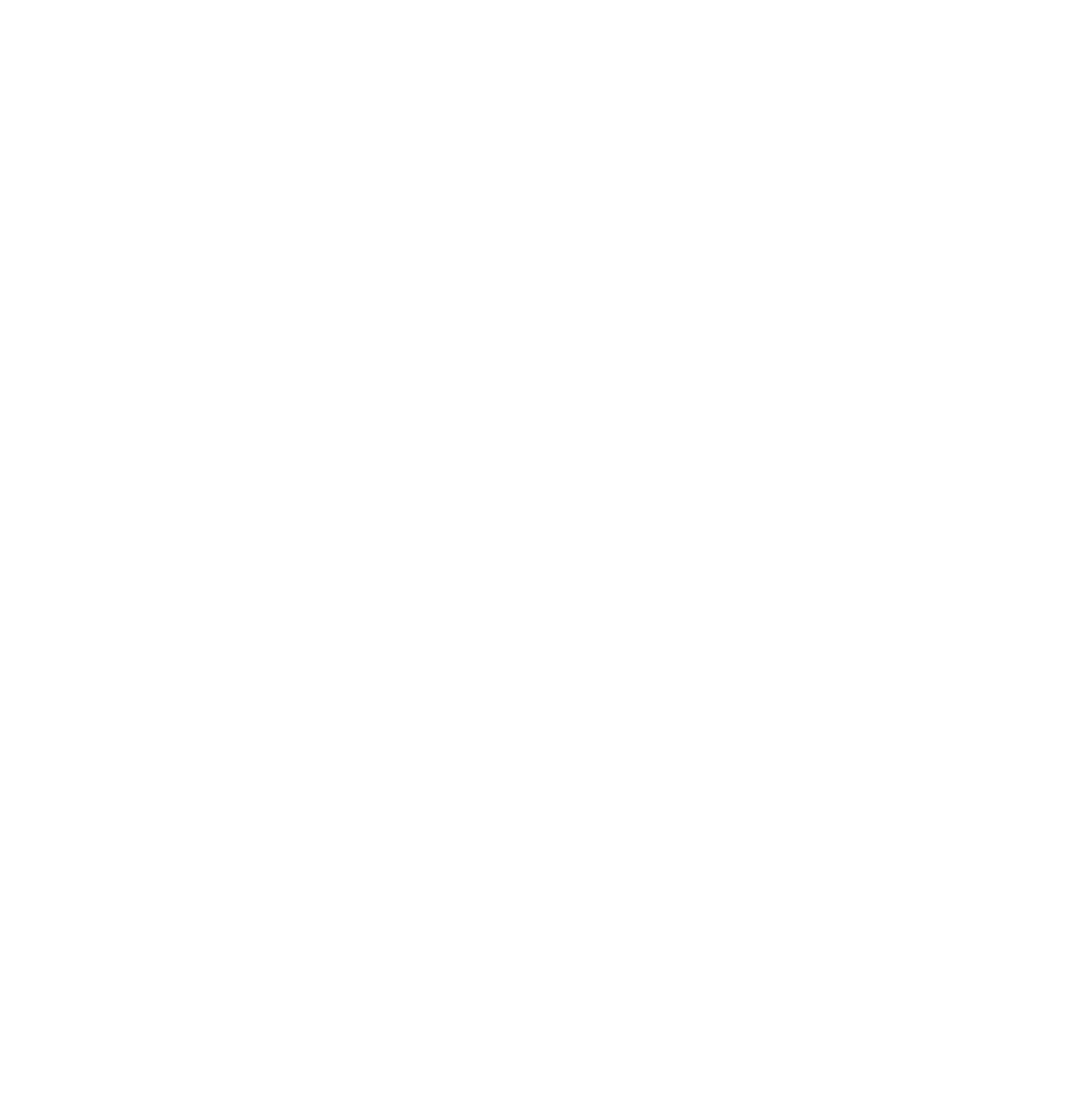
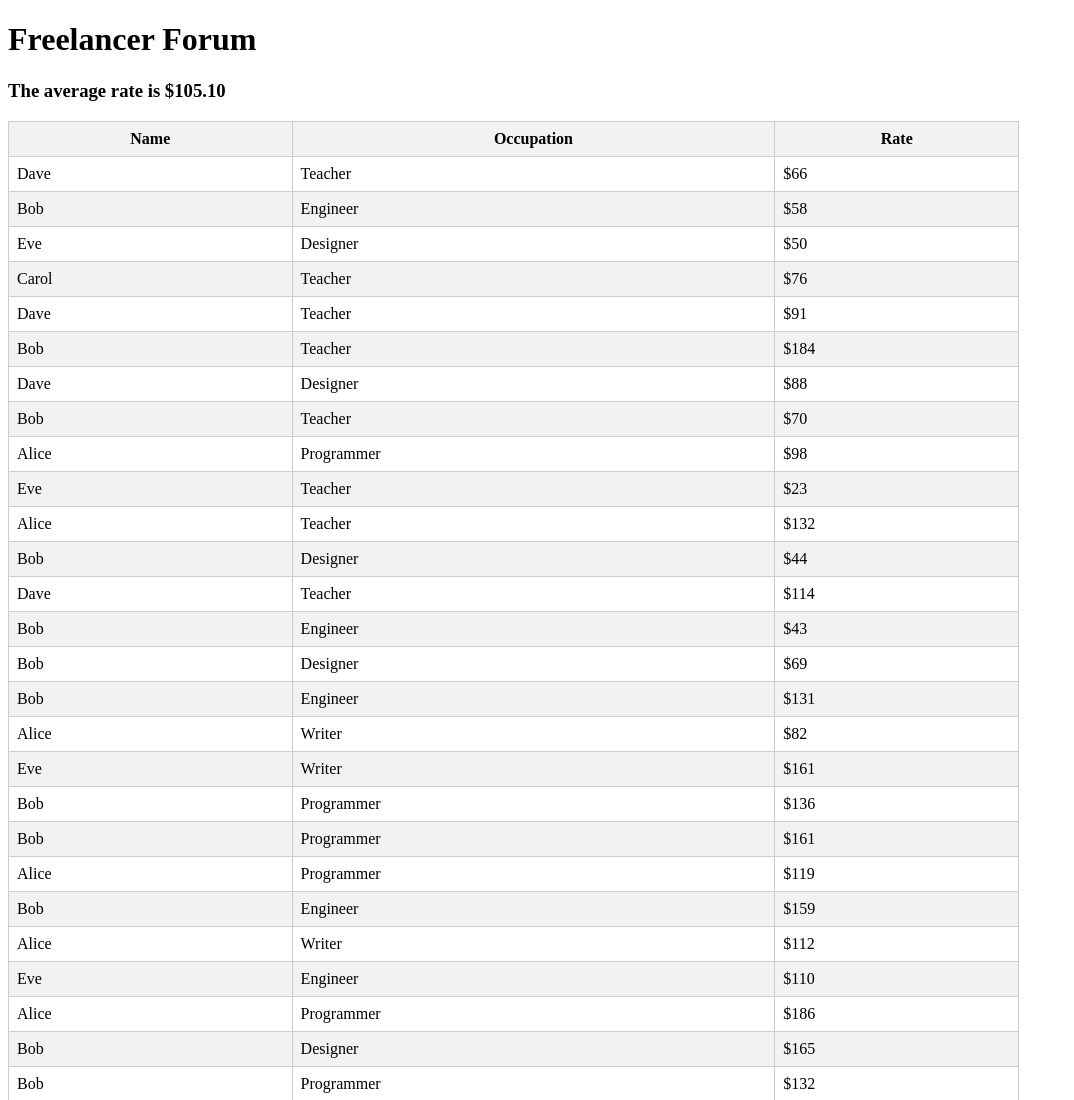
Before and after one commit to sudosu-dev/Unit2.FreelancerForum, a plain HTML site: page index.html in a window 1280 px wide. Shown: the top 1100 px of the page, without its empty margins (0-1074 px from the left). Before the commit the page ends 800 px from the top, so only its background shows below. Drawn offline with Linux system fonts and the light colour scheme.

Commit message:
finished .js

```diff
--- a/index.css
+++ b/index.css
@@ -0,0 +1,24 @@
+table {
+  width: 80%;
+  border-collapse: collapse;
+}
+
+tbody tr:nth-child(even) {
+  background-color: #f2f2f2;
+}
+
+tbody tr:nth-child(odd) {
+  background-color: white;
+}
+
+th,
+td {
+  border: 1px solid #ccc;
+  padding: 8px;
+  text-align: left;
+}
+
+th {
+  background-color: #f2f2f2;
+  text-align: center;
+}
--- a/index.html
+++ b/index.html
@@ -8,5 +8,7 @@
   </head>
   <body>
     <div id="app"></div>
+    <div id="average-rate-placeholder"></div>
+    <div id="freelancer-rows-placeholder"></div>
   </body>
 </html>
--- a/index.js
+++ b/index.js
@@ -10,3 +10,102 @@ const NAMES = ["Alice", "Bob", "Carol", "Dave", "Eve"];
 const OCCUPATIONS = ["Writer", "Teacher", "Programmer", "Designer", "Engineer"];
 const PRICE_RANGE = { min: 20, max: 200 };
 const NUM_FREELANCERS = 100;
+
+/**
+ * returns an object for a freelancer: name, occupation, and price
+ */
+function freelancerObject() {
+  const randNameIndex = Math.floor(Math.random() * NAMES.length);
+  const randOccupationIndex = Math.floor(Math.random() * OCCUPATIONS.length);
+
+  const randName = NAMES[randNameIndex];
+  const randOccupation = OCCUPATIONS[randOccupationIndex];
+  const randPrice = Math.floor(
+    Math.random() * (PRICE_RANGE.max - PRICE_RANGE.min + 1) + PRICE_RANGE.min
+  );
+
+  const freelancer = {
+    name: randName,
+    occupation: randOccupation,
+    price: randPrice,
+  };
+
+  return freelancer;
+}
+
+// === state ===
+
+const freelancers = Array.from({ length: NUM_FREELANCERS }, freelancerObject);
+const averageFreelancerRate = averageRate();
+
+function averageRate() {
+  // const total = freelancers.reduce((sum, freelancer) => sum + freelancer.price, 0);
+  let total = 0;
+  for (const freelancer of freelancers) {
+    total += freelancer.price;
+  }
+  return total / freelancers.length;
+}
+
+function freelancerRow(freelancer) {
+  const row = document.createElement("tr");
+  const nameCell = document.createElement("td");
+  nameCell.textContent = freelancer.name;
+  const occupationCell = document.createElement("td");
+  occupationCell.textContent = freelancer.occupation;
+  const priceCell = document.createElement("td");
+  priceCell.textContent = `$${freelancer.price}`;
+
+  row.append(nameCell, occupationCell, priceCell);
+
+  return row;
+
+  //   const row = document.createElement("tr");
+  //   const content = `<td>${freelancer.name}</td><td>${freelancer.occupation}</td><td>${freelancer.price}</td>`;
+  //   row.innerHTML = content;
+  //   return row;
+}
+
+function freelancerRows() {
+  const tbody = document.createElement("tbody");
+  for (const freelancer of freelancers) {
+    const row = freelancerRow(freelancer);
+    tbody.append(row);
+  }
+  return tbody;
+}
+
+function averageRateHeading() {
+  const h3 = document.createElement("h3");
+  const content = `The average rate is $${averageFreelancerRate.toFixed(2)}`;
+  h3.textContent = content;
+  return h3;
+}
+
+// === render ===
+
+function render() {
+  const $app = document.querySelector("#app");
+  $app.innerHTML = `
+  <h1>Freelancer Forum</h1>
+  <div id="average-rate-placeholder"></div>
+  <table>
+    <thead>
+      <tr>
+        <th>Name</th>
+        <th>Occupation</th>
+        <th>Rate</th>
+      </tr>
+    </thead>
+    <tbody id="freelancer-rows-placeholder"></tbody>
+  </table>
+`;
+
+  document
+    .querySelector("#average-rate-placeholder")
+    .replaceWith(averageRateHeading());
+  document
+    .querySelector("#freelancer-rows-placeholder")
+    .replaceWith(freelancerRows());
+}
+render();
```
